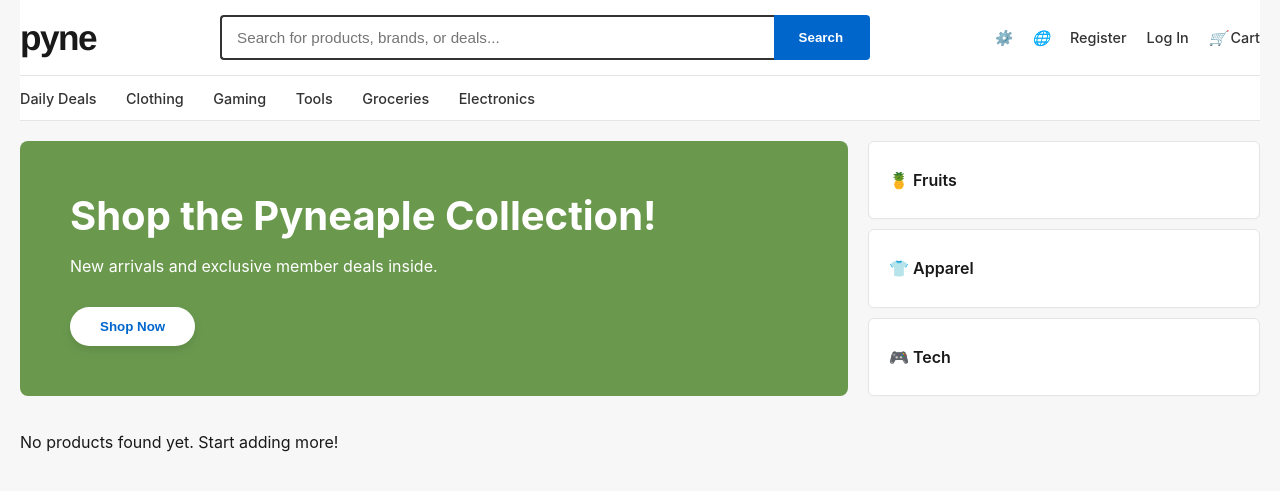
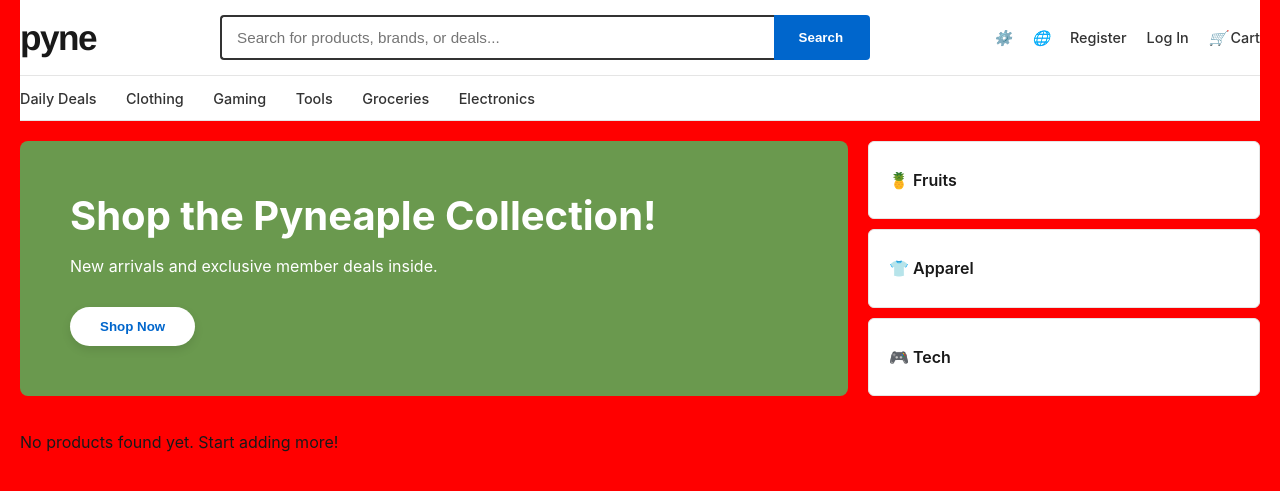
Before and after one commit to hasenburgjohansen515-design/Pyneaple, a PHP site: page / in a window 1280 px wide. Shown: the top 491 px of the page. Run offline with PHP 8.4, Linux system fonts and the light colour scheme; data that the repository does not hold is empty.

Commit message:
Change backgroudn to red to confirm connection between hub and website

```diff
--- a/dir/styles.css
+++ b/dir/styles.css
@@ -12,9 +12,10 @@ body {
     font-family: -apple-system, BlinkMacSystemFont, "Segoe UI", Roboto, Helvetica, Arial, sans-serif;
     margin: 0;
     padding: 0;
-    background-color: #f7f7f7; /* Soft background so white product cards stand out */
+    background-color: #ff0000; /* Bright red background for testing */
     color: #191919;
 }
+
 
 .container {
     width: 100%;
```
